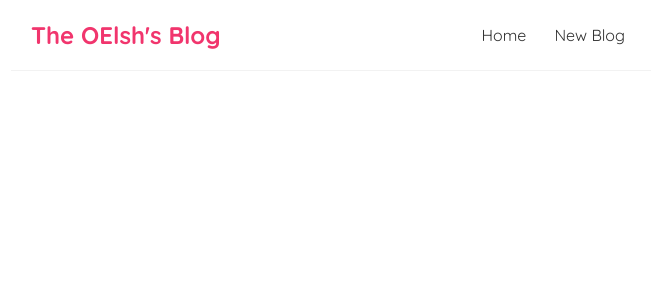
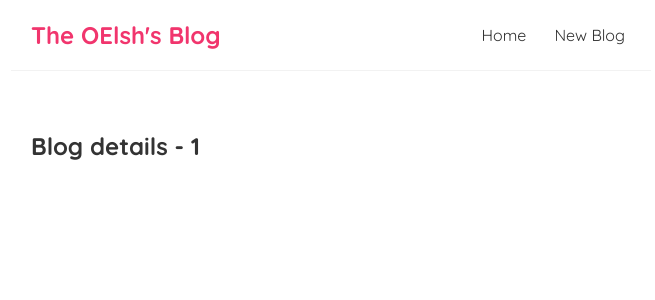
Before and after one commit to Omar125X/react-simple-blog, a React (Create React App) app in the folder simple-blog/: page /blog/1 in a window 1280 px wide. Shown: the top 300 px of the page, without its empty margins (309-964 px from the left). Built offline with nearby package versions, Linux system fonts and the light colour scheme.

Commit message:
AddingBlogDetails

```diff
--- a/simple-blog/src/App.js
+++ b/simple-blog/src/App.js
@@ -2,6 +2,7 @@
 import Home from './Home';
 import {BrowserRouter as Router, Route, Switch} from 'react-router-dom'
 import Create from './Create';
+import BlogDetails from './BlogDetails';
 
 function App() {
   return (
@@ -16,6 +17,9 @@
           <Route path="/create">
             <Create/>
           </Route>
+          <Route path="/blog/:id">
+            <BlogDetails/>
+          </Route>
         </Switch>
       </div>
     </div>
--- /dev/null
+++ b/simple-blog/src/BlogDetails.js
@@ -0,0 +1,12 @@
+import { useParams } from "react-router-dom";
+
+const BlogDetails = () => {
+    const {id} = useParams();
+    return (
+        <div className="blog-detail">
+            <h2>Blog details - {id}</h2>
+        </div>
+    );
+}
+
+export default BlogDetails;
--- a/simple-blog/src/Home.js
+++ b/simple-blog/src/Home.js
@@ -1,4 +1,3 @@
-import { useState, useEffect } from "react";
 import BlogList from "./BlogList";
 import useFetch from "./useFetch";
 
--- a/simple-blog/src/useFetch.js
+++ b/simple-blog/src/useFetch.js
@@ -6,7 +6,8 @@
     const [error, setError] = useState(null)
 
     useEffect(() => {
-        fetch(url)
+      const abortCont = new AbortController();
+        fetch(url, {signal: abortCont.signal})
           .then(res => {
             if(!res.ok){
               throw Error('could not fetch the data')
@@ -19,9 +20,16 @@
             setError(null)
           })
         .catch(err=>{
-          setError(err.message)
-          setIsPending(false)
+          if(err.name==='AbortError'){
+            console.log('fetch aborted')
+          }
+          else{
+            setError(err.message)
+            setIsPending(false)
+          }
         })
+
+        return () => {abortCont.abort()}
       }, [url]);
       return {data, isPending, error}
 }
```
